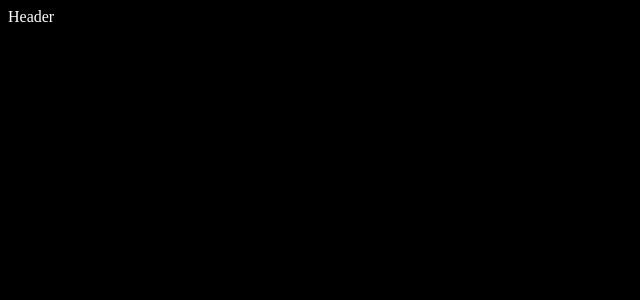
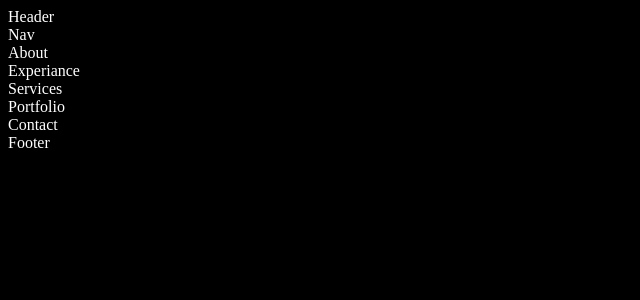
Before and after one commit to AleksaZatezalo/personalWebsiteFun, a React (Create React App) app in the folder react-portfolio-website-1/: page / in a window 1280 px wide. Shown: the top 300 px of the page, without its empty margins (0-640 px from the left). Built offline with nearby package versions, Linux system fonts and the light colour scheme.

Commit message:
Components Imported Successfully.

```diff
--- a/react-portfolio-website-1/src/App.jsx
+++ b/react-portfolio-website-1/src/App.jsx
@@ -1,11 +1,26 @@
 import React from 'react'
 import Header from "./components/header/Header"
+import Nav from "./components/nav/Nav"
+import About from "./components/about/About"
+import Experiance from "./components/experiance/Experiance"
+import Services from "./components/servises/Services"
+import Portfolio from "./components/portfolio/Portfolio"
+import Testimonials from "./components/testimonials/Testimonials"
+import Contact from "./components/contact/Contact"
+import Footer from "./components/footer/Footer"
 
 const App = () => {
     return (
         <>
             <Header />
-
+            <Nav />
+            <About />
+            <Experiance />
+            <Services />
+            <Portfolio />
+            <Testimonials />
+            <Contact />
+            <Footer />
         </>
     )
 }
--- /dev/null
+++ b/react-portfolio-website-1/src/components/servises/Services.jsx
@@ -0,0 +1,10 @@
+import React from 'react'
+import "./services.css"
+
+const Services = () => {
+  return (
+    <div>Services</div>
+  )
+}
+
+export default Services
```
Also changed, not shown: react-portfolio-website-1/src/components/servises/services.css (added).
